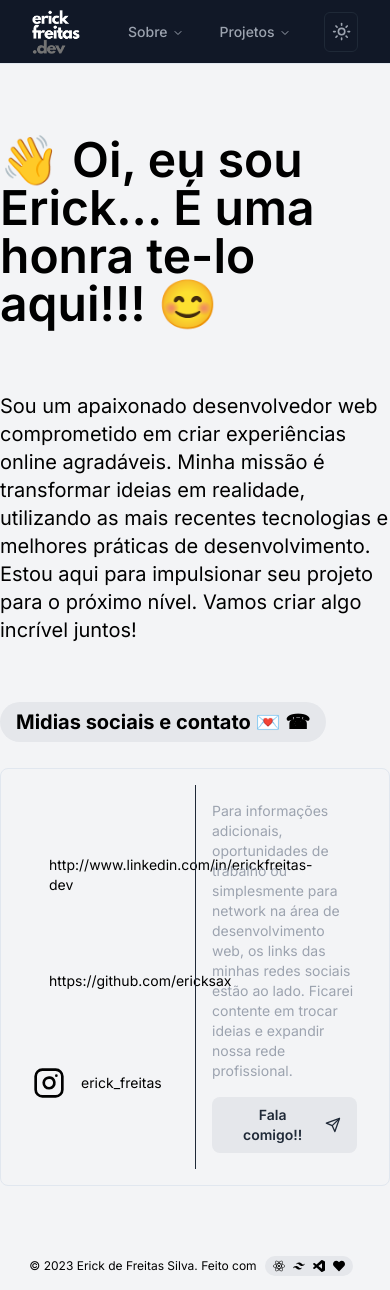
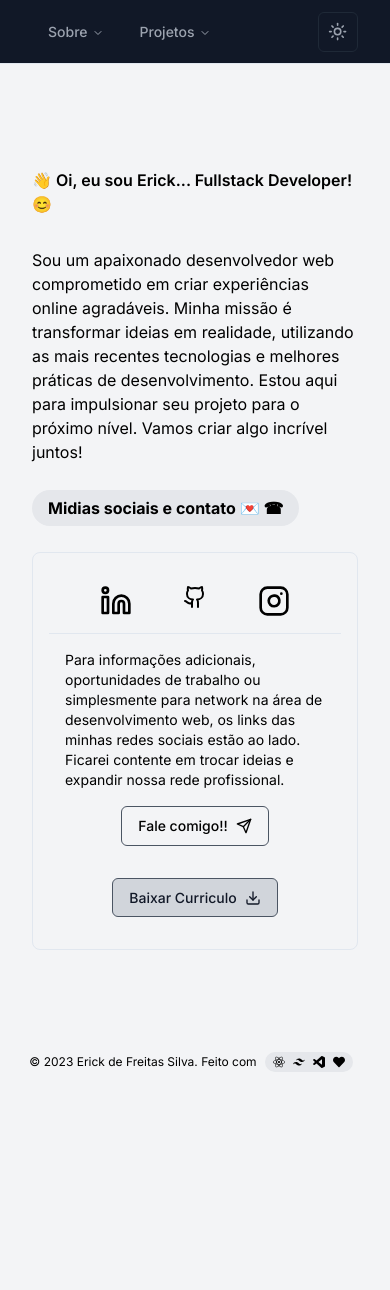
Before and after one commit to ericksax/portfolio2.0, a Next.js app: page / in a window 390 px wide. After the commit the page ends 1086 px from the top, so only its background shows below. Built offline with nearby package versions, Linux system fonts and the light colour scheme.

Commit message:
feat: adding responsive design

```diff
--- a/app/globals.css
+++ b/app/globals.css
@@ -13,10 +13,10 @@
     --popover: 220, 14%, 96%;;
     --popover-foreground: 227 10% 64%;
 
-    --primary: 220.9 39.3% 11%;
-    --primary-foreground: 210 20% 98%;
+    --primary: 220 39% 10%;
+    --primary-foreground: 227 10% 64%;
 
-    --secondary: 220 14.3% 95.9%;
+    --secondary: 220, 14%, 96%;;
     --secondary-foreground: 220.9 39.3% 11%;
 
     --muted: 220 14.3% 95.9%;
@@ -34,7 +34,7 @@
 
     --radius: 0.5rem;
   }
-
+  /* 220.9 39.3% 11%; */
   .dark {
     --background: 220 39% 10%;
     --foreground: 227 10% 64%;
@@ -45,10 +45,10 @@
     --popover: 0 0% 100%;
     --popover-foreground: 227 10% 64%;
 
-    --primary: 220.9 39.3% 11%;
-    --primary-foreground: 210 20% 98%;
+    --primary: 220, 14%, 96%;
+    --primary-foreground: silver;
 
-    --secondary: 220 14.3% 95.9%;
+    --secondary: 220, 14%, 96%;
     --secondary-foreground: 220.9 39.3% 11%;
 
     --muted: 220 14.3% 95.9%;
@@ -78,7 +78,3 @@
     @apply bg-background text-foreground;
   }
 }
-
-/* body {
-  @apply bg-gray-900 text-gray-200;
-} */
--- a/app/page.tsx
+++ b/app/page.tsx
@@ -1,14 +1,17 @@
-import { GithubIcon, Instagram, Linkedin, Send } from "lucide-react";
+import { DefaultButton } from "@/components/defaultButton";
+import { Button } from "@/components/ui/button";
+import { Wrapper } from "@/components/wrapper";
+import { DownloadIcon, GithubIcon, Instagram, Linkedin, Send } from "lucide-react";
 import Link from "next/link";
 
 export default function Home() {
   return (
-    <>
-      <section className="max-w-4xl mx-auto text-xl mt-[72px]">
-        <h1 className="text-5xl font-semibold ">
-          👋 Oi, eu sou Erick... É uma honra te-lo aqui!!! 😊
+    <Wrapper>
+      <section className="max-w-4xl mx-auto  mt-[72px]">
+        <h1 className="text-[clamp(120px, 20vw, 420px)] font-semibold ">
+          👋 Oi, eu sou Erick... Fullstack Developer! 😊
         </h1>
-        <article className="space-x-4 mt-16 ident-8 text-foreground text-md">
+        <article className="space-x-4 mt-8 ident-8 text-foreground text-md">
           Sou um apaixonado desenvolvedor web comprometido em criar experiências
           online agradáveis. Minha missão é transformar ideias em realidade,
           utilizando as mais recentes tecnologias e melhores práticas de
@@ -17,52 +20,61 @@ export default function Home() {
         </article>
       </section>
 
-      <div className="max-w-4xl mx-auto text-xl mt-16 ">
-        <strong className="px-4 py-2 rounded-full bg-accent">
+      <div className="max-w-4xl mx-auto mt-8 ">
+        <strong className="px-4 py-2 rounded-full bg-accent text[clamp(2px, 70vw, 128px)]">
           Midias sociais e contato 💌 ☎{" "}
         </strong>
       </div>
 
-      <section className="grid grid-cols-2 max-w-4xl mx-auto text-xl mt-8 border  h-auto rounded-lg p-4 divide-x divide-gray-800 ">
-        <div className="flex flex-col justify-evenly gap-4 p-4 justify-ev">
+      <section className="grid grid-cols-1 md:grid-cols-2 max-w-4xl mx-auto text-xl mt-8 border h-auto rounded-lg p-4 divide-y md:divide-x divide-border md:divide-y-0">
+        <div className="flex flex-row sm:flex sm:flex-col justify-evenly gap-4 p-4 justify-ev">
           <Link
             href={"https://www.linkedin.com/in/erickfreitas-dev"}
             target="_blank"
           >
-            <div className="flex gap-4 items-center text-foreground text-sm transition-all duration-200 ease-in-out hover:scale-105 hover:cursor-pointer">
+            <div className="hidden sm:flex gap-4 items-center text-foreground text-sm transition-all duration-200 ease-in-out hover:scale-105 hover:cursor-pointer">
               <Linkedin size={32} />
               http://www.linkedin.com/in/erickfreitas-dev
             </div>
+            <Linkedin size={32} className="sm:hidden"/>
           </Link>
           <Link href={"https://github.com/ericksax"} target="_blank">
-            <div className="flex gap-4 items-center text-foreground text-sm transition-all duration-200 ease-in-out hover:scale-105 hover:cursor-pointer">
+            <div className="hidden sm:flex gap-4 items-center text-foreground text-sm transition-all duration-200 ease-in-out hover:scale-105 hover:cursor-pointer">
               <GithubIcon size={32} />
               https://github.com/ericksax
             </div>
+            <GithubIcon className="sm:hidden"/>
           </Link>
 
           <Link
             href={"https://www.instagram.com/erick_freitas/"}
             target="_blank"
           >
-            <div className="flex gap-4 items-center text-foreground text-sm transition-all duration-200 ease-in-out hover:scale-105 hover:cursor-pointer">
+            <div className="hidden sm:flex gap-4 items-center text-foreground text-sm transition-all duration-200 ease-in-out hover:scale-105 hover:cursor-pointer">
               <Instagram size={32} />
               erick_freitas
             </div>
+            <Instagram size={32} className="sm:hidden"/>
           </Link>
         </div>
-        <aside className="flex flex-col h-full align-center items-center p-4 text-gray-400 text-sm">
-          <article className="flex justify-center text-gray-400 text-sm">
+        <aside className="flex flex-col h-full align-center items-center p-4 text-sm">
+          <article className="flex justify-center  text-sm">
             Para informações adicionais, oportunidades de trabalho ou
             simplesmente para network na área de desenvolvimento web, os links
             das minhas redes sociais estão ao lado. Ficarei contente em trocar
             ideias e expandir nossa rede profissional.
           </article>
-          <button className="flex justify-center items-center gap-2 mt-4 bg-gray-200 px-4 py-2 rounded-lg text-gray-800 text-sm font-semibold trnsition-all duration-200 ease-in-out hover:scale-105">
-            Fala comigo!! <Send size={16} />
-          </button>
+          <span className="flex items-center justify-evenly w-full mt-4 flex-wrap gap-8">
+            <Button variant="outline" className="gap-2 transition-all duration-200 ease-in-out hover:scale-105 ">
+              Fale comigo!! <Send size={16} />
+            </Button>
+            <DefaultButton >
+              Baixar Curriculo
+              <DownloadIcon size={16} />
+            </DefaultButton>
+          </span>
         </aside>
       </section>
-    </>
+    </Wrapper>
   );
 }
--- a/app/projects/page.tsx
+++ b/app/projects/page.tsx
@@ -11,6 +11,7 @@ const Projects = async () => {
     "/dashClient.png",
     "/coffeeDelivery.png",
     "/foto.png",
+    "/totext.png",
   ];
 
   return (
--- /dev/null
+++ b/components/defaultButton.tsx
@@ -0,0 +1,22 @@
+'use client'
+import { ReactNode } from "react"
+import { useTheme } from "next-themes"
+
+export const DefaultButton = ({children}: {children: ReactNode}) => {
+    const { theme } = useTheme()
+    const stylesByTheme = () =>{
+        if (theme === 'light') {
+            return 'bg-gray-100 text-gray-900 border-gray-800 hover:bg-gray-800 hover:text-gray-100'
+        } else if(theme === 'dark' || theme === 'system') {
+
+            return 'bg-gray-300 text-gray-900 hover:bg-gray-400 border-gray-600'
+        }
+    }
+
+    return(
+
+        <button  className={`flex gap-2 items-center border rounded-md transition-all duration-200 ease-in-out px-4 py-[8.5px] font-medium + ${stylesByTheme()}`}>
+            {children}
+        </button>
+    )
+}
--- a/components/footer.tsx
+++ b/components/footer.tsx
@@ -3,7 +3,7 @@ import { FaHeart } from "react-icons/fa";
 
 export const Footer = () => {
   return (
-    <footer className="flex h-12 w-full bg-background mt-14 items-center justify-center text-[12px]">
+    <footer className="flex flex-wrap h-12 w-full bg-background mt-14 items-center justify-center text-[12px]">
       <p>© 2023 Erick de Freitas Silva. Feito com</p>
       <span className="mx-2 flex gap-2 items-center justify-center rounded-xl px-2 py-1 bg-accent">
         <SiReact size={12} /> <SiTailwindcss size={12} />
--- a/components/header.tsx
+++ b/components/header.tsx
@@ -1,4 +1,5 @@
 
+import Link from "next/link";
 import { ModeToggle } from "./modeToggle";
 import RightMenu from "./rightMenu";
 import { Wrapper } from "./wrapper";
@@ -11,13 +12,14 @@ export const Header = () => {
       <Wrapper>
         <div className="flex max-w-4xl w-full items-center gap-16 justify-between mx-auto h-full">
           <div className="flex items-center gap-8">
-            <Image
-              src={"/logo.png"}
-              alt=""
-              width={48}
-              height={48}
-            />
-
+            <Link className="hidden xs:block" href="/">
+              <Image
+                src="/logo.png"
+                alt="Logo"
+                width={48}
+                height={48}
+              />
+            </Link>
             <RightMenu />
           </div>
           <ModeToggle />
--- a/components/ui/button.tsx
+++ b/components/ui/button.tsx
@@ -9,11 +9,11 @@ const buttonVariants = cva(
   {
     variants: {
       variant: {
-        default: "bg-primary text-primary-foreground hover:bg-primary/90",
+        default: "",
         destructive:
           "bg-destructive text-destructive-foreground hover:bg-destructive/90",
         outline:
-          "border border-gray-600 bg-background hover:bg-accent hover:text-accent-foreground hover:border-gray-600",
+          "border border-gray-600 bg-background  hover:text-accent-foreground ",
         secondary:
           "bg-secondary text-secondary-foreground hover:bg-secondary/80",
         ghost: "hover:bg-accent hover:text-accent-foreground",
--- a/tailwind.config.js
+++ b/tailwind.config.js
@@ -6,13 +6,21 @@ module.exports = {
     './components/**/*.{ts,tsx}',
     './app/**/*.{ts,tsx}',
     './src/**/*.{ts,tsx}',
-	],
+  ],
   theme: {
+    screens: {
+      'xs': '480px',  // Adiciona um novo ponto de interrupção 'xs'
+      'sm': '640px',
+      'md': '768px',
+      'lg': '1024px',
+      'xl': '1280px',
+      '2xl': '1536px',
+    },
     container: {
       center: true,
       padding: "2rem",
       screens: {
-        "2xl": "1400px",
+        '2xl': '1536px',
       },
     },
     extend: {
```
Also changed, not shown: app/courses/page.tsx (+10 -6 lines), public/totext.png (added).
